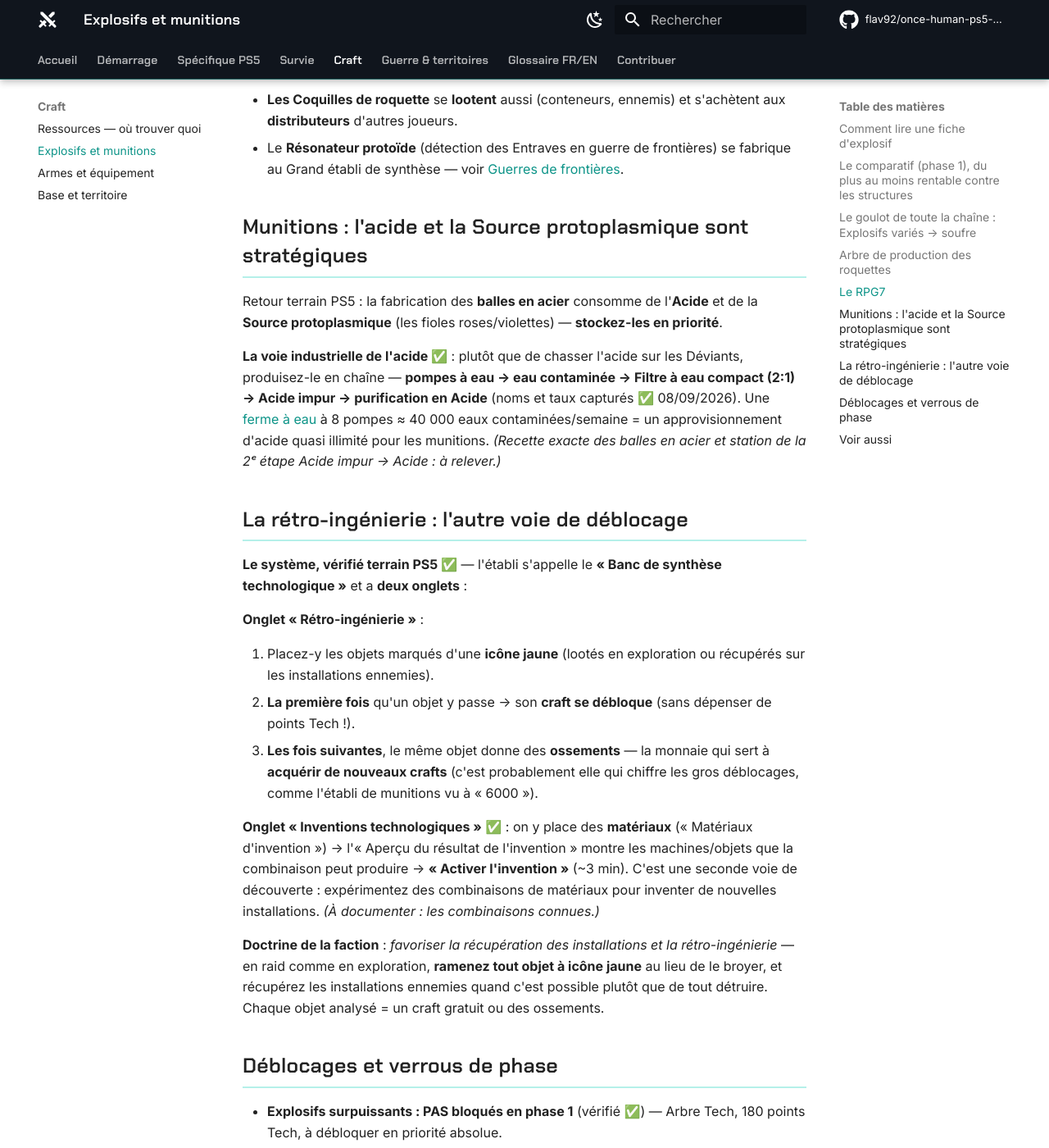
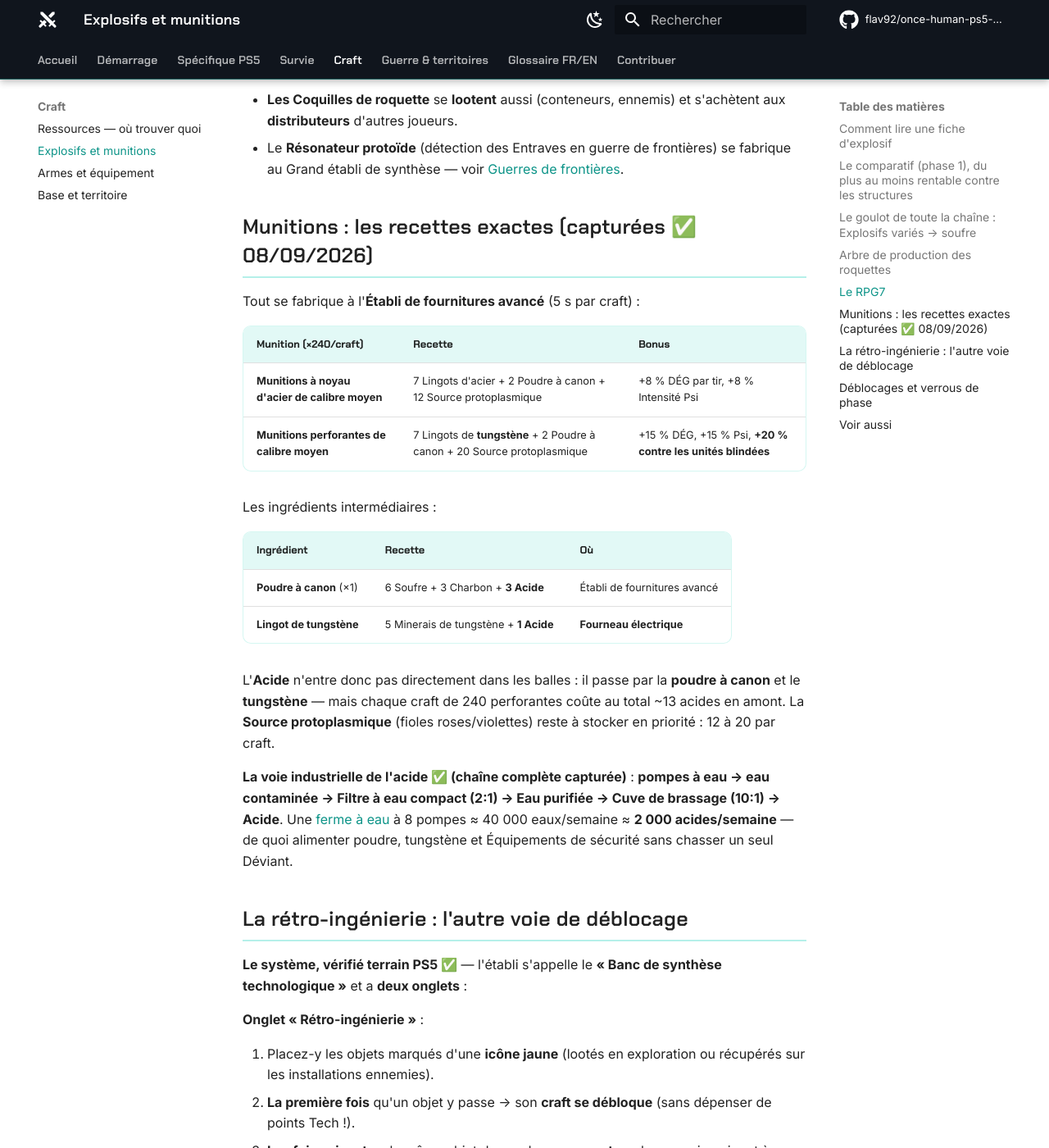
Before and after one commit to flav92/once-human-ps5-wiki, an MkDocs documentation site: the page built from docs/craft/explosifs.md, in a window 1280 px wide and 1400 px high, scrolled down 2348 px. Shown: the whole window at 82% size. Built offline with MkDocs 1.6.1 and Material for MkDocs 9.7.7, drawn with Linux system fonts in a browser that asks for light colours; comment, search, counter and statistics services are not loaded.

Commit message:
Captures 08/09 (2e vague) : Cuve de brassage 10:1, recettes munitions exactes, Poudre à canon, Fourneau électrique, tungstène
Co-Authored-By: Claude Fable 5 <noreply@anthropic.com>
Claude-Session: https://claude.ai/code/session_01TCxfqbazixhXZqmCd3gYVk

```diff
--- a/docs/craft/explosifs.md
+++ b/docs/craft/explosifs.md
@@ -63,11 +63,25 @@ flowchart TD
 - **Les Coquilles de roquette** se **lootent** aussi (conteneurs, ennemis) et s'achètent aux **distributeurs** d'autres joueurs.
 - Le **Résonateur protoïde** (détection des Entraves en guerre de frontières) se fabrique au Grand établi de synthèse — voir [Guerres de frontières](../guerre/frontieres.md).
 
-## Munitions : l'acide et la Source protoplasmique sont stratégiques
+## Munitions : les recettes exactes (capturées ✅ 08/09/2026)
 
-Retour terrain PS5 : la fabrication des **balles en acier** consomme de l'**Acide** et de la **Source protoplasmique** (les fioles roses/violettes) — **stockez-les en priorité**.
+Tout se fabrique à l'**Établi de fournitures avancé** (5 s par craft) :
 
-**La voie industrielle de l'acide ✅** : plutôt que de chasser l'acide sur les Déviants, produisez-le en chaîne — **pompes à eau → eau contaminée → Filtre à eau compact (2:1) → Acide impur → purification en Acide** (noms et taux capturés ✅ 08/09/2026). Une [ferme à eau](../jeu/base-territoire.md#la-ferme-a-eau-retour-terrain-ps5-08092026) à 8 pompes ≈ 40 000 eaux contaminées/semaine = un approvisionnement d'acide quasi illimité pour les munitions. *(Recette exacte des balles en acier et station de la 2ᵉ étape Acide impur → Acide : à relever.)*
+| Munition (×240/craft) | Recette | Bonus |
+|---|---|---|
+| **Munitions à noyau d'acier de calibre moyen** | 7 Lingots d'acier + 2 Poudre à canon + 12 Source protoplasmique | +8 % DÉG par tir, +8 % Intensité Psi |
+| **Munitions perforantes de calibre moyen** | 7 Lingots de **tungstène** + 2 Poudre à canon + 20 Source protoplasmique | +15 % DÉG, +15 % Psi, **+20 % contre les unités blindées** |
+
+Les ingrédients intermédiaires :
+
+| Ingrédient | Recette | Où |
+|---|---|---|
+| **Poudre à canon** (×1) | 6 Soufre + 3 Charbon + **3 Acide** | Établi de fournitures avancé |
+| **Lingot de tungstène** | 5 Minerais de tungstène + **1 Acide** | **Fourneau électrique** |
+
+L'**Acide** n'entre donc pas directement dans les balles : il passe par la **poudre à canon** et le **tungstène** — mais chaque craft de 240 perforantes coûte au total ~13 acides en amont. La **Source protoplasmique** (fioles roses/violettes) reste à stocker en priorité : 12 à 20 par craft.
+
+**La voie industrielle de l'acide ✅ (chaîne complète capturée)** : **pompes à eau → eau contaminée → Filtre à eau compact (2:1) → Eau purifiée → Cuve de brassage (10:1) → Acide**. Une [ferme à eau](../jeu/base-territoire.md#la-ferme-a-eau-retour-terrain-ps5-08092026) à 8 pompes ≈ 40 000 eaux/semaine ≈ **2 000 acides/semaine** — de quoi alimenter poudre, tungstène et Équipements de sécurité sans chasser un seul Déviant.
 
 ## La rétro-ingénierie : l'autre voie de déblocage
 
```
Also changed, not shown: docs/captures-a-faire.md (+4 -2 lines), docs/glossaire.md (+9 -0 lines), docs/jeu/armes-equipement.md (+1 -1 lines), docs/jeu/base-territoire.md (+9 -5 lines).
